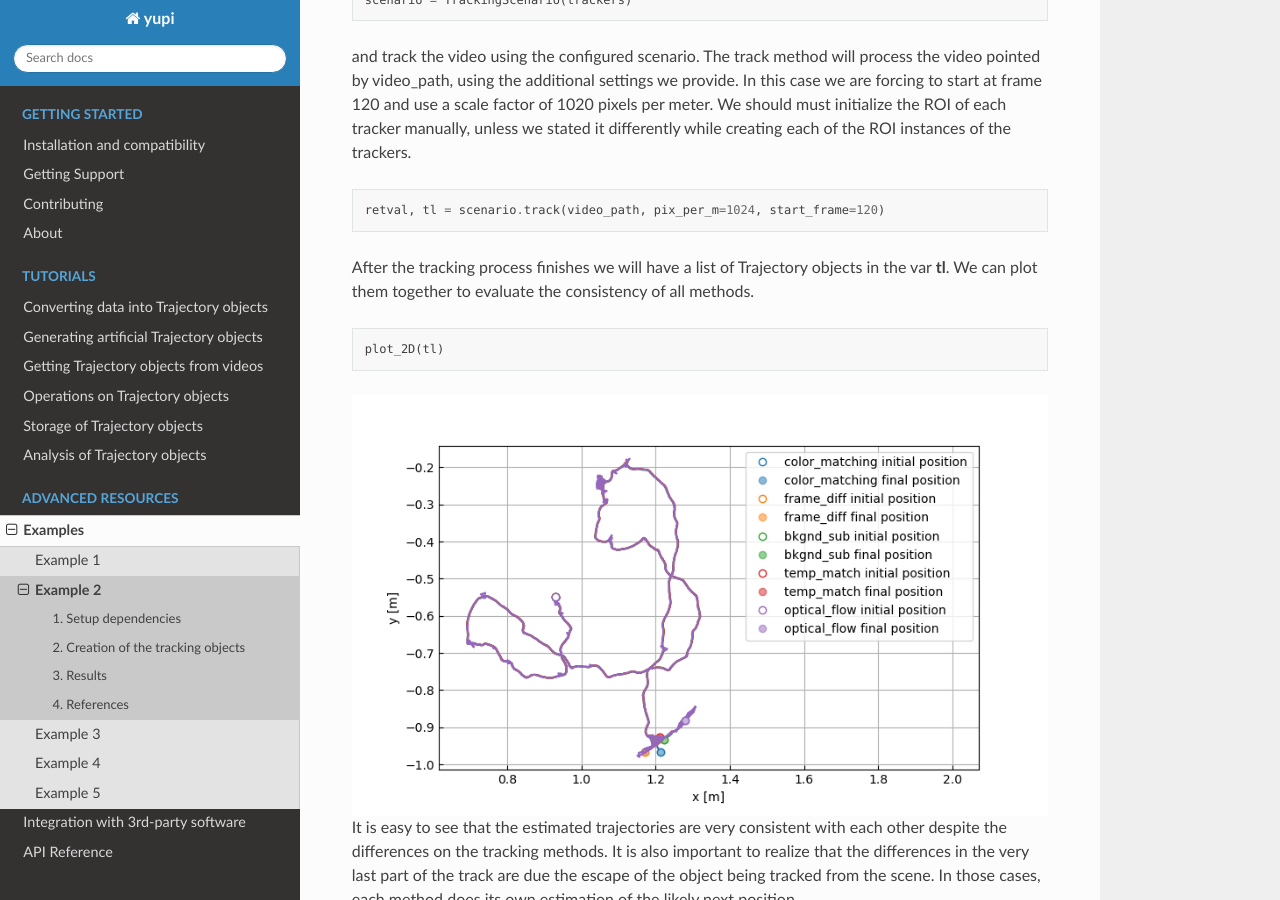
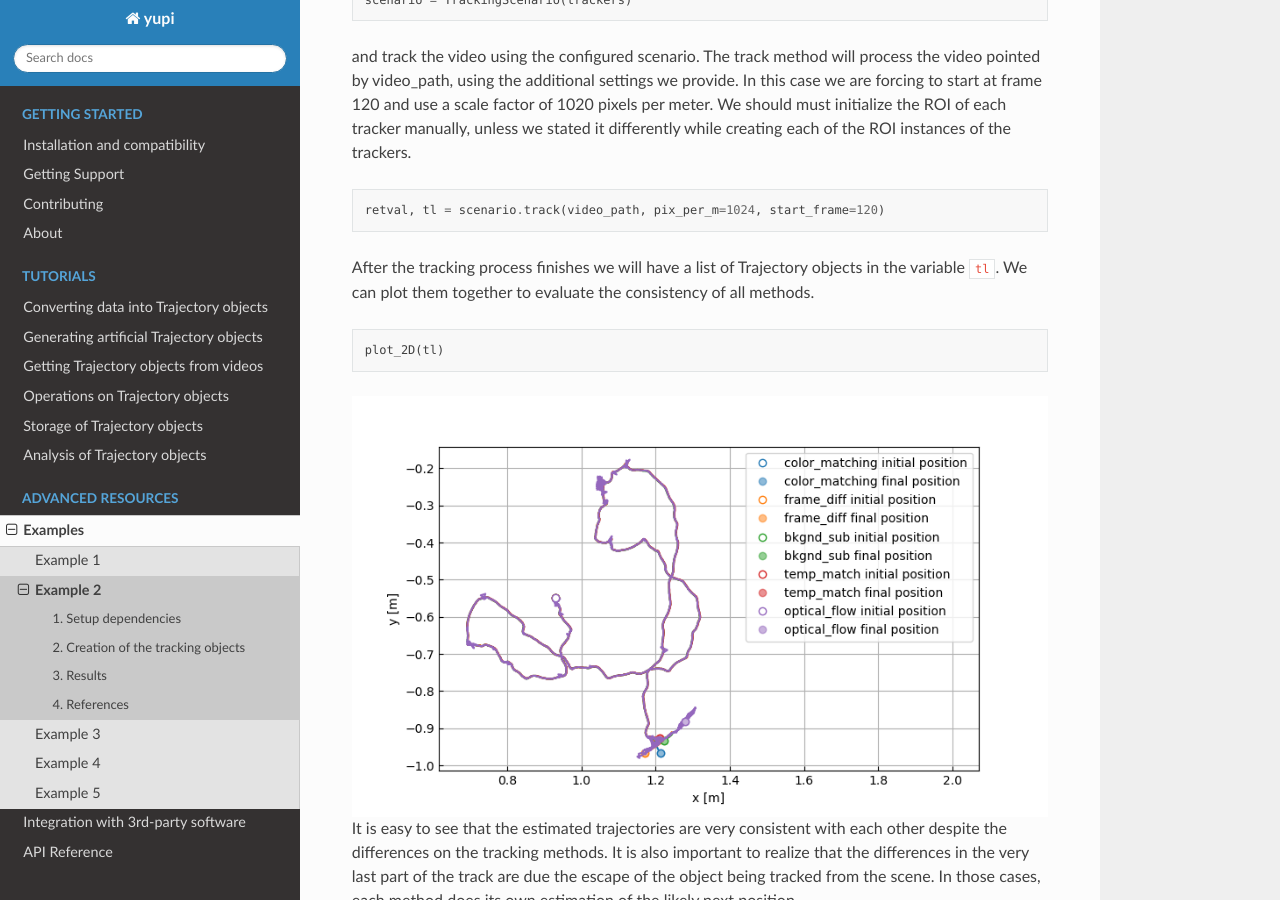
Before and after one commit to yupidevs/yupi, a Sphinx documentation site: the page built from docs/source/examples/example2.rst, in a window 1280 px wide and 900 px high, scrolled down 2189 px. Built offline with Sphinx 7.4.7 and the Read the Docs theme 2.0.0, drawn with Linux system fonts in a browser that asks for light colours.

Commit message:
Update examples

```diff
--- a/docs/source/examples/example1.rst
+++ b/docs/source/examples/example1.rst
@@ -1,3 +1,5 @@
+.. _Example 1:
+
 Example 1
 =========
 
--- a/docs/source/examples/example2.rst
+++ b/docs/source/examples/example2.rst
@@ -136,8 +138,8 @@ ROI instances of the trackers.
 
 
 After the tracking process finishes we will have a list of Trajectory objects
-in the var **tl**. We can plot them together to evaluate the consistency of all
-methods.
+in the variable ``tl``. We can plot them together to evaluate the consistency
+of all methods.
 
 .. code-block:: python
 
--- a/docs/source/examples/example3.rst
+++ b/docs/source/examples/example3.rst
@@ -1,3 +1,5 @@
+.. _Example 3:
+
 Example 3
 =========
 
--- a/docs/source/examples/example4.rst
+++ b/docs/source/examples/example4.rst
@@ -1,3 +1,5 @@
+.. _Example 4:
+
 Example 4
 =========
 
--- a/docs/source/examples/example5.rst
+++ b/docs/source/examples/example5.rst
@@ -1,3 +1,5 @@
+.. _Example 5:
+
 Example 5
 =========
 
```
Also changed, not shown: other parts of docs/source/examples/example2.rst (+2 -0 lines), docs/source/images/tutorial001.png, docs/source/images/tutorial002.png, docs/source/images/tutorial003.png, docs/source/images/tutorial004.png, docs/source/images/tutorial005.png, docs/source/images/tutorial006.png.
